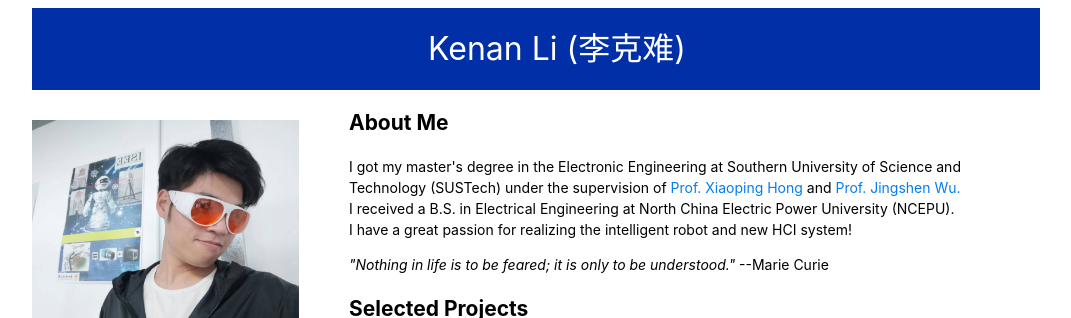
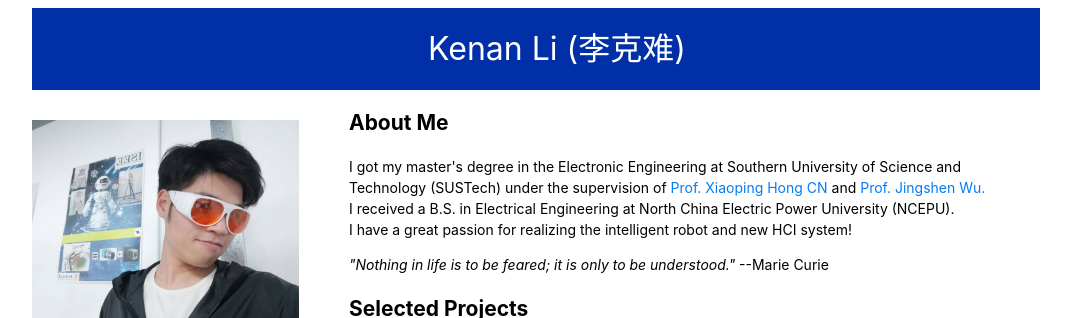
Before and after one commit to ConnorKevin/ConnorKevin.github.io, a Jekyll site: the page index.html, which Jekyll copies as it is, in a window 1280 px wide, cut to the strip 0-318 px from the top of the page. Shown: the whole strip, without its empty margins (104-1175 px from the left). Built offline with Jekyll 4.4.1, drawn with Linux system fonts in a browser that asks for light colours; part of the change alters nothing that is shown.

```diff
--- a/index.html
+++ b/index.html
@@ -94,7 +94,8 @@
 	<article class="article">
 		<h1>About Me</h1>
 		<p> I got my master's degree in the Electronic Engineering at Southern University of Science and Technology (SUSTech)
-			under the supervision of <a href="https://www.sustech.edu.cn/en/faculties/hongxiaoping.html">Prof. Xiaoping Hong</a> and <a href="https://www.hkust-gz.edu.cn/people/wu-jingshen/">Prof. Jingshen Wu.</a><br/>
+<!-- 			under the supervision of <a href="https://www.sustech.edu.cn/en/faculties/hongxiaoping.html">Prof. Xiaoping Hong</a> and <a href="https://www.hkust-gz.edu.cn/people/wu-jingshen/">Prof. Jingshen Wu.</a><br/> -->
+			under the supervision of <a href="https://www.researchgate.net/profile/Xiaoping-Hong">Prof. Xiaoping Hong</a> <a href="https://baike.baidu.com/item/%E6%B4%AA%E5%B0%8F%E5%B9%B3/56787731">CN</a> and <a href="https://www.hkust-gz.edu.cn/people/wu-jingshen/">Prof. Jingshen Wu.</a><br/>
 			I received a B.S. in Electrical Engineering at North China Electric Power University (NCEPU).<br/>
 			I have a great passion for realizing the intelligent robot and new HCI system!
 	        </p>
```
